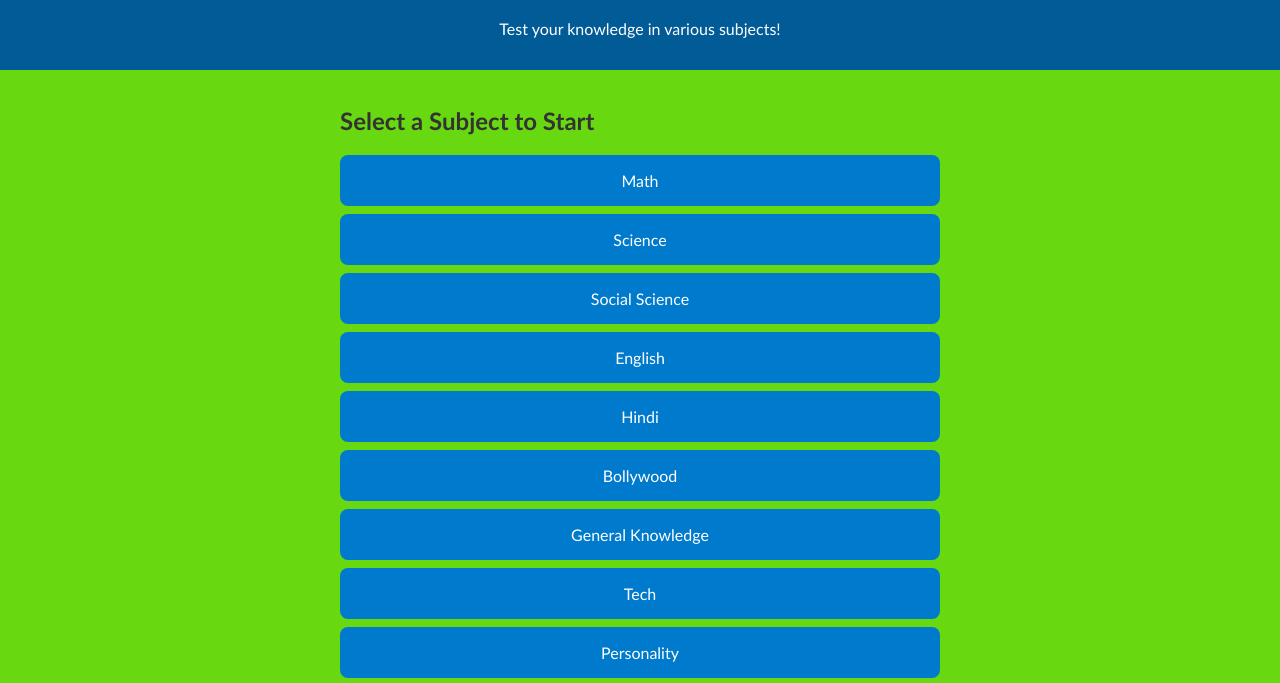
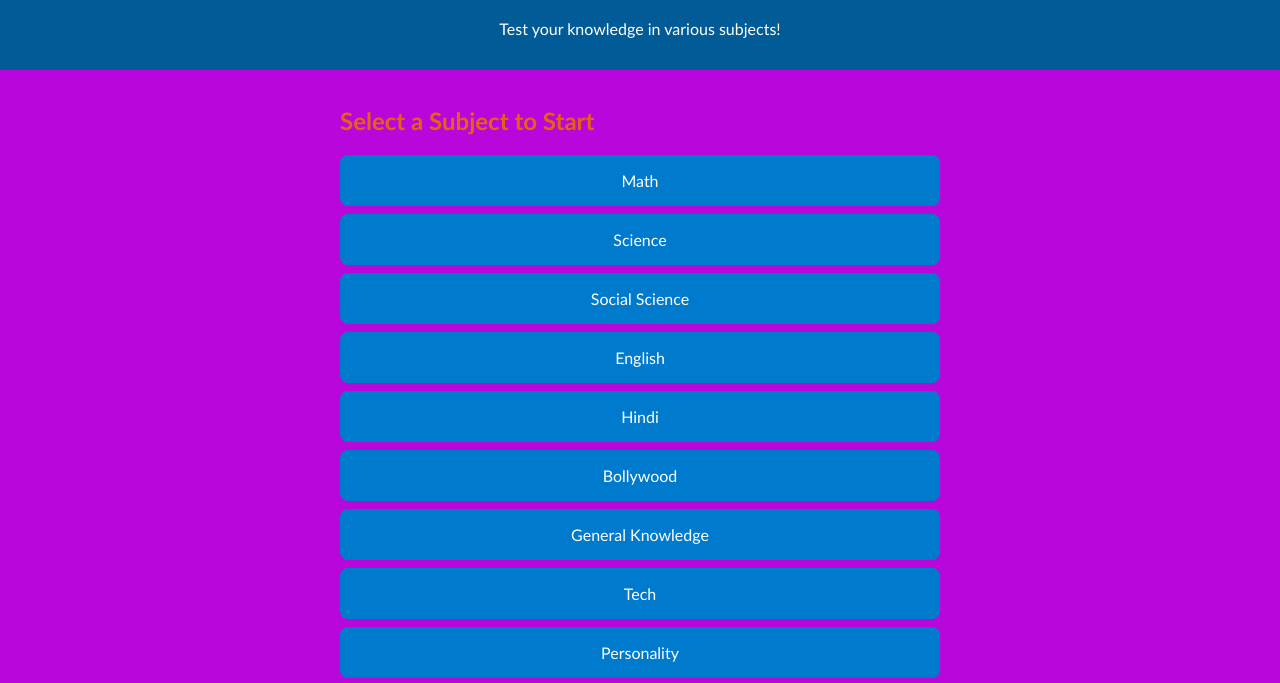
Before and after one commit to OctopusRNC/quizmaster, a plain HTML site: page index.html in a window 1280 px wide. Shown: the part 79-762 px from the top of the page. Drawn offline with Linux system fonts and the light colour scheme.

Commit message:
Update style.css

```diff
--- a/style.css
+++ b/style.css
@@ -2,8 +2,8 @@
   font-family: Calibri, sans-serif;
   margin: 0;
   padding: 0;
-  background: #68d911;
-  color: #333;
+  background: #b807db;
+  color: #e66115;
 }
 
 header, footer {
```
